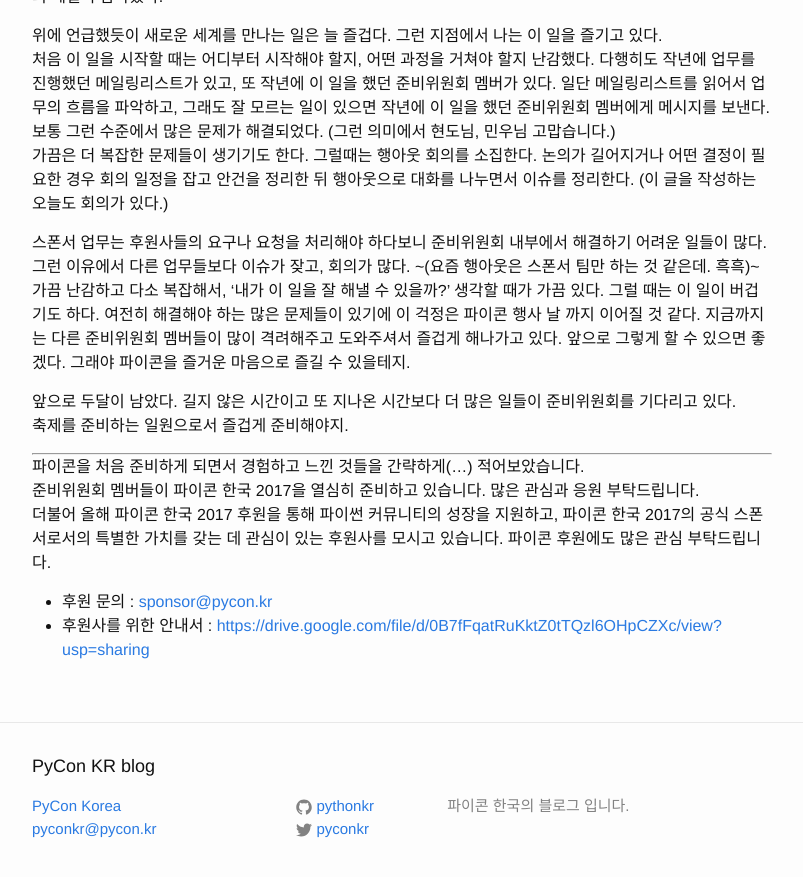
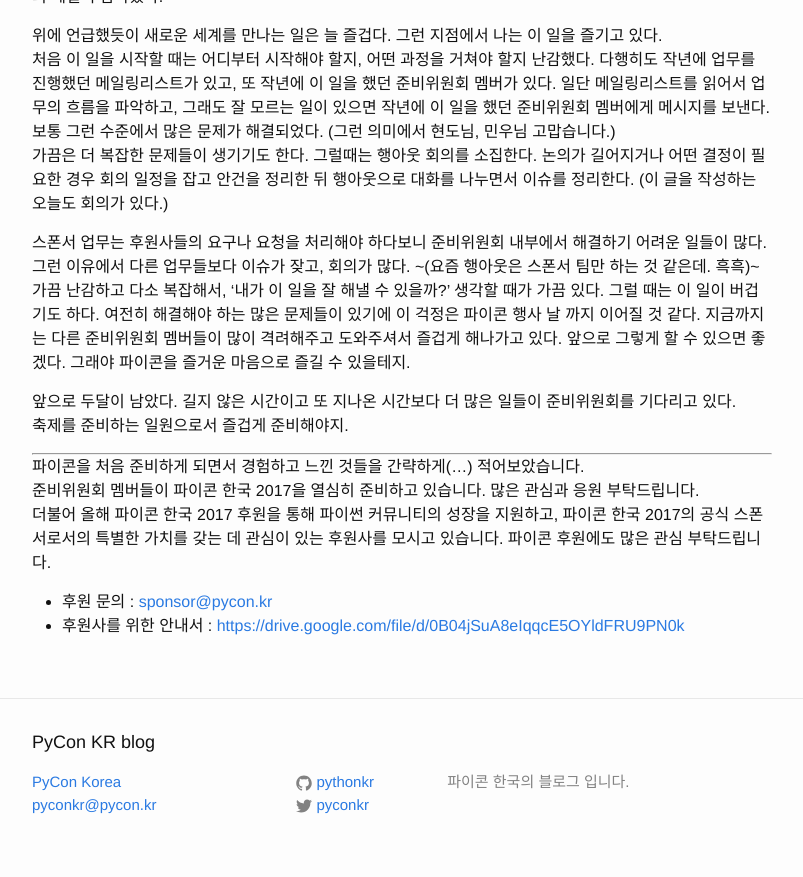
Before and after one commit to pythonkr/blog, a Jekyll site: the page built from _posts/2017-06-18-pycon-staff-retrospection.md, in a window 1280 px wide and 900 px high, scrolled down 1127 px. Shown: the top 877 px of the window, without its empty margins (238-1041 px from the left). Built offline with Jekyll 4.4.1, drawn with Linux system fonts in a browser that asks for light colours; comment, search, counter and statistics services are not loaded; some of the changed lines change nothing that is shown.

Commit message:
change guide document link

```diff
--- a/_posts/2017-06-18-pycon-staff-retrospection.md
+++ b/_posts/2017-06-18-pycon-staff-retrospection.md
@@ -51,4 +51,4 @@
 준비위원회 멤버들이 파이콘 한국 2017을 열심히 준비하고 있습니다. 많은 관심과 응원 부탁드립니다.
 더불어 올해 파이콘 한국 2017 후원을 통해 파이썬 커뮤니티의 성장을 지원하고, 파이콘 한국 2017의 공식 스폰서로서의 특별한 가치를 갖는 데 관심이 있는 후원사를 모시고 있습니다. 파이콘 후원에도 많은 관심 부탁드립니다.
 - 후원 문의 : <sponsor@pycon.kr>
-- 후원사를 위한 안내서 : <https://drive.google.com/file/d/0B7fFqatRuKktZ0tTQzl6OHpCZXc/view?usp=sharing>
+- 후원사를 위한 안내서 : <https://drive.google.com/file/d/0B04jSuA8eIqqcE5OYldFRU9PN0k>
```
